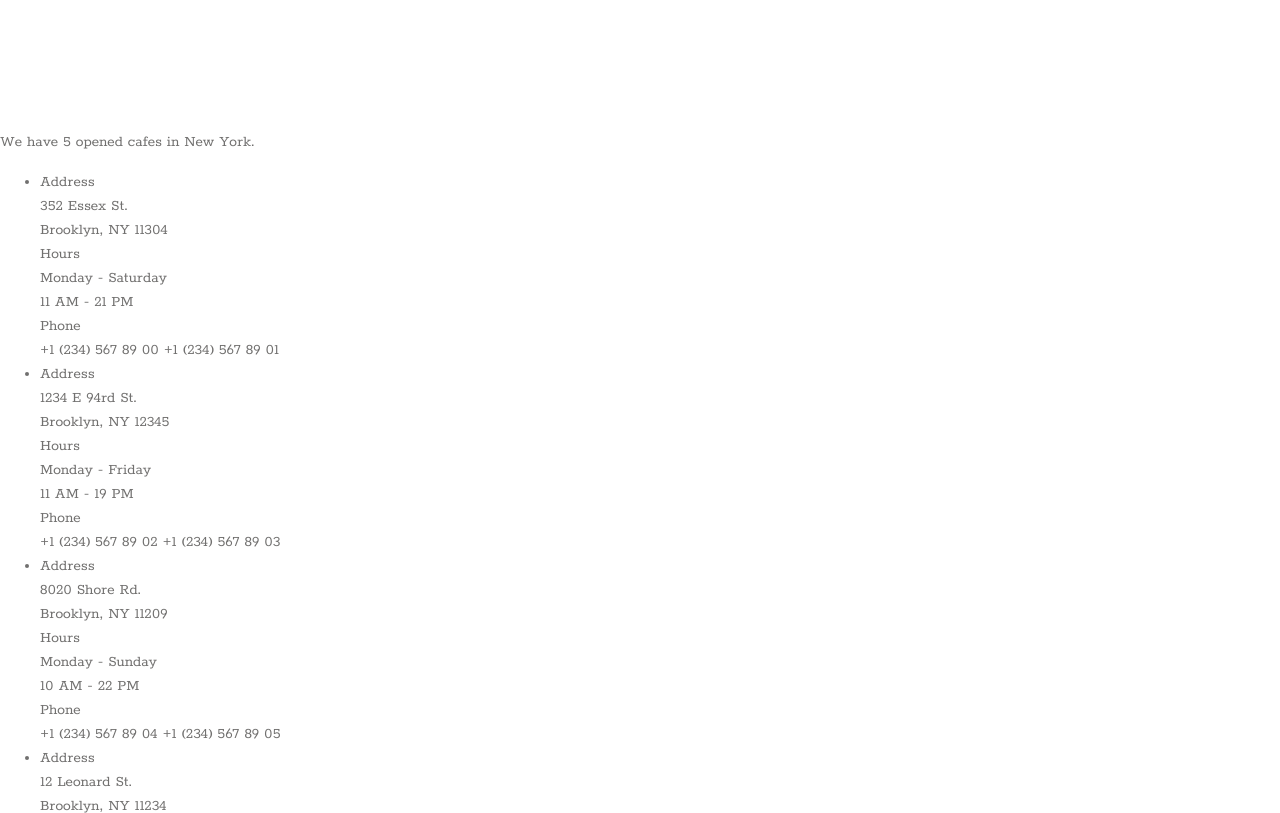
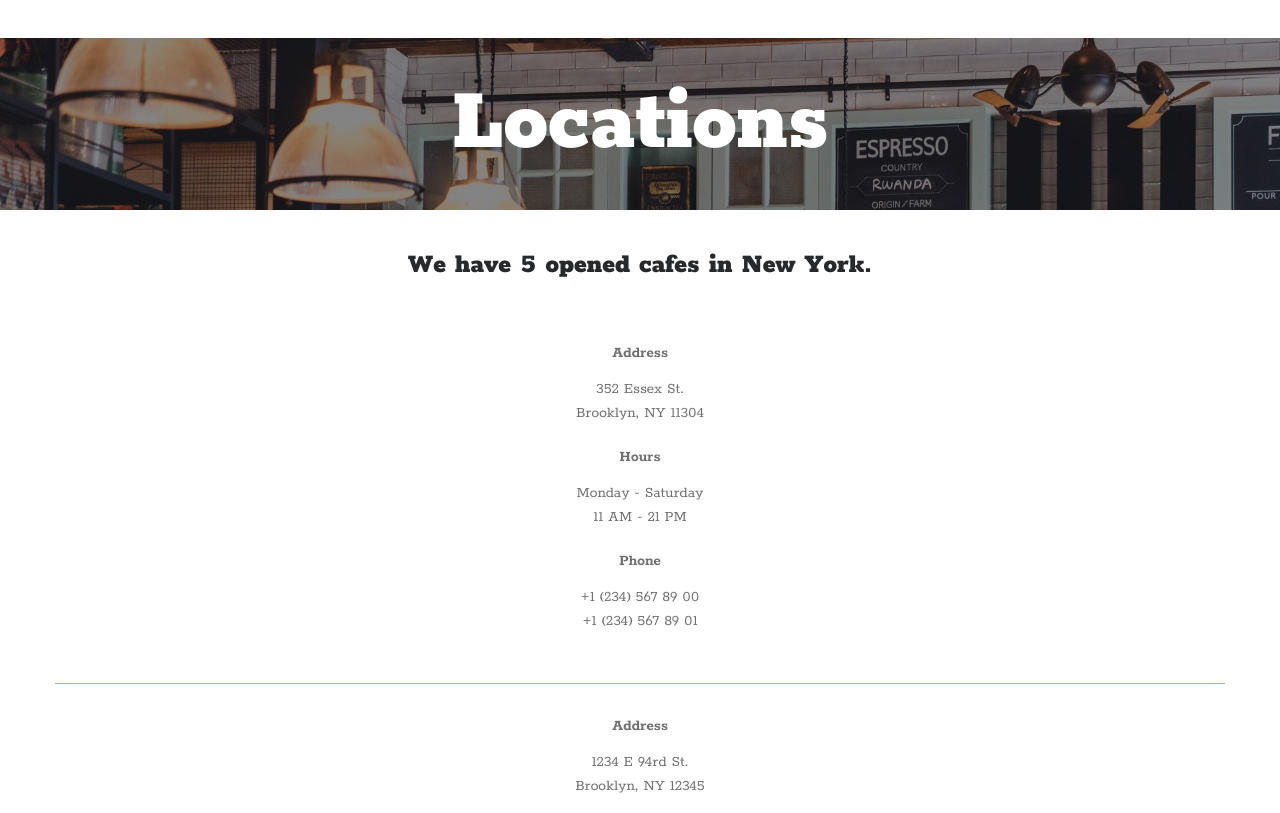
Before and after one commit to Menolas/coffeeld, a website: page locations.html in a window 1280 px wide. Shown: the part 600-1413 px from the top of the page. Drawn offline with Linux system fonts and the light colour scheme.

Commit message:
locations page styling

```diff
--- a/locations.html
+++ b/locations.html
@@ -64,12 +64,12 @@
           </nav>
       </div>
     </header>
-    <main>
-      <section class="locations">
-        <h1 class="title  locations__title">Locations</h1>
-        <p>
+    <main class="locations-page  locations">
+      <h1 class="title  inner-page-title  locations-page__title">Locations</h1>
+      <div class="container">
+        <h2 class="title__secondary  locations__secondary-title">
           We have 5 opened cafes in New York.
-        </p>
+        </h2>
         <ul class="locations__list">
           <li class="locations__item">
             <div class="locations__element">
@@ -89,7 +89,7 @@
             <div class="locations__element">
               <span class="locations__header">Phone</span>
               <p>
-                +1 (234) 567 89 00
+                +1 (234) 567 89 00<br>
                 +1 (234) 567 89 01
               </p>
             </div>
@@ -112,7 +112,7 @@
             <div class="locations__element">
               <span class="locations__header">Phone</span>
               <p>
-                +1 (234) 567 89 02
+                +1 (234) 567 89 02<br>
                 +1 (234) 567 89 03
               </p>
             </div>
@@ -135,7 +135,7 @@
             <div class="locations__element">
               <span class="locations__header">Phone</span>
               <p>
-                +1 (234) 567 89 04
+                +1 (234) 567 89 04<br>
                 +1 (234) 567 89 05
               </p>
             </div>
@@ -158,7 +158,7 @@
             <div class="locations__element">
               <span class="locations__header">Phone</span>
               <p>
-                +1 (234) 567 89 06
+                +1 (234) 567 89 06<br>
                 +1 (234) 567 89 07
               </p>
             </div>
@@ -181,14 +181,14 @@
             <div class="locations__element">
               <span class="locations__header">Phone</span>
               <p>
-                +1 (234) 567 89 08
+                +1 (234) 567 89 08<br>
                 +1 (234) 567 89 09
               </p>
             </div>
           </li>
         </ul>
         <a class="btn  locations__btn" href="index.html#reservation">Book a table</a>
-      </section>
+      </div>
     </main>
     <footer class="main-footer">
         <div class="container  main-footer__container">
--- a/sass/blocks/btn.scss
+++ b/sass/blocks/btn.scss
@@ -8,6 +8,7 @@
 	font-family: "Libre Baskerville";
 	background-color: $cacao;
 	border: none;
+	box-sizing: border-box;
 }
 
 .btn--framed {
--- /dev/null
+++ b/sass/blocks/inner-page-title.scss
@@ -0,0 +1,17 @@
+.inner-page-title {
+	position: relative;
+	margin-bottom: 40px;
+	padding: 40px 0 40px;
+	background-color: $black;
+	z-index: 1;
+
+	&::before {
+		@include element-style(100%, 100%, transparent);
+		top: 0;
+		left: 0;
+	  background-repeat: no-repeat;
+	  background-size: cover;
+	  opacity: 0.6;
+	  z-index: -1;
+	}
+}
--- /dev/null
+++ b/sass/blocks/locations/locations-page.scss
@@ -0,0 +1,10 @@
+.locations-page {
+	padding-bottom: 40px;
+}
+
+.locations-page__title {
+
+	&::before {
+	  background-image: url("../img/location-page-title.jpg");
+	}
+}
--- /dev/null
+++ b/sass/blocks/locations/locations.scss
@@ -0,0 +1,24 @@
+.locations__secondary-title {
+	margin-bottom: 30px;
+}
+
+.locations__list {
+	@include list-style;
+	margin-bottom: 30px;
+	text-align: center;
+}
+
+.locations__item {
+	padding: 30px 20px;
+	border-bottom: 1px solid #e59e79;
+}
+
+.locations__element {
+	margin-bottom: 20px;
+}
+
+.locations__header {
+	display: block;
+	margin-bottom: 12px;
+	font-weight: 700;
+}
--- a/sass/blocks/main-header.scss
+++ b/sass/blocks/main-header.scss
@@ -1,4 +1,5 @@
 .main-header {
+	position: relative;
 	padding-bottom: 20px;
   color: $titles-color;
 }
@@ -9,7 +10,7 @@
 	text-align: center;
 	color: $white;
 	background-color: $black;
-	z-index: 1;
+	z-index: 100;
 
 	&::before {
 		@include element-style(100%, 100%, transparent);
--- a/sass/blocks/main-nav.scss
+++ b/sass/blocks/main-nav.scss
@@ -3,9 +3,16 @@
 }
 
 .main-nav--mobile {
-	padding-bottom: 70px;
+	position: absolute;
+	top: 40px;
+	left: 0;
+	width: 100%;
+	height: 1000px;
+	padding: 46px 18px 70px;
 	color: $titles-color;
 	background-color: $white;
+	box-sizing: border-box;
+	z-index: 200;
 }
 
 .main-nav__list {
@@ -15,6 +22,7 @@
 
 .main-nav__list--shown {
 	display: block;
+	text-align: center;
 }
 
 .main-nav__item {
--- a/sass/blocks/menu/menu-page.scss
+++ b/sass/blocks/menu/menu-page.scss
@@ -2,6 +2,7 @@
 	position: relative;
 	padding-bottom: 40px;
 	background-color: $white;
+	overflow: hidden;
 	z-index: 1;
 
 	&::before {
@@ -17,11 +18,7 @@
 }
 
 .menu-page__title {
-	margin-bottom: 40px;
-	padding: 40px 0 40px;
 	background-image: url("../img/menu-page-title-mobile.jpg");
-	background-repeat: no-repeat;
-	background-size: cover;
 }
 
 .menu-page_introducing {
--- a/sass/style.scss
+++ b/sass/style.scss
@@ -31,8 +31,11 @@
 @import "blocks/footer-nav";
 @import "blocks/subscribtion-form";
 @import "blocks/copyrights";
+@import "blocks/inner-page-title";
 @import "blocks/menu/menu-page";
 @import "blocks/menu/menu-slider";
 @import "blocks/menu/menu-slider-buttons";
 @import "blocks/menu/menu-subps";
 @import "blocks/menu/menu-articles";
+@import "blocks/locations/locations-page";
+@import "blocks/locations/locations";
```
Also changed, not shown: menu.html (+1 -1 lines), css/style.css.
